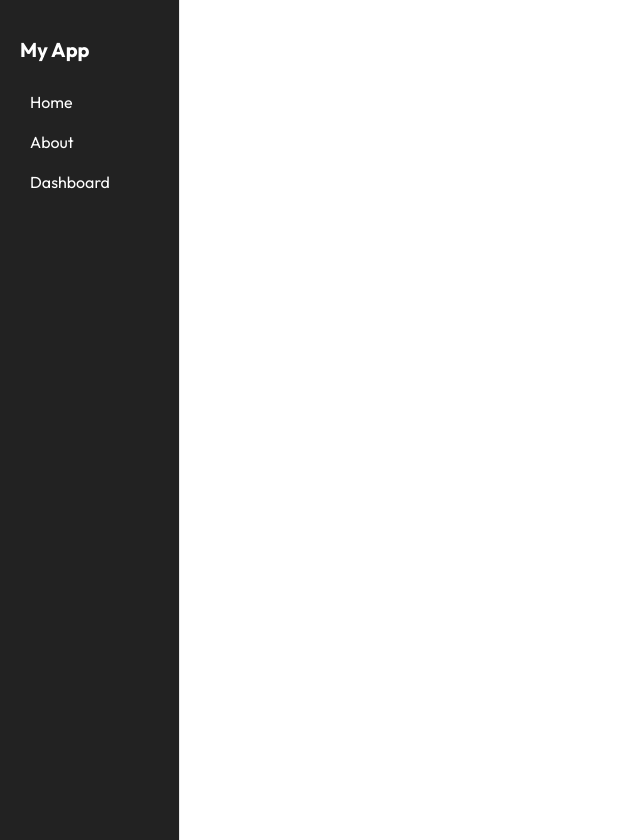
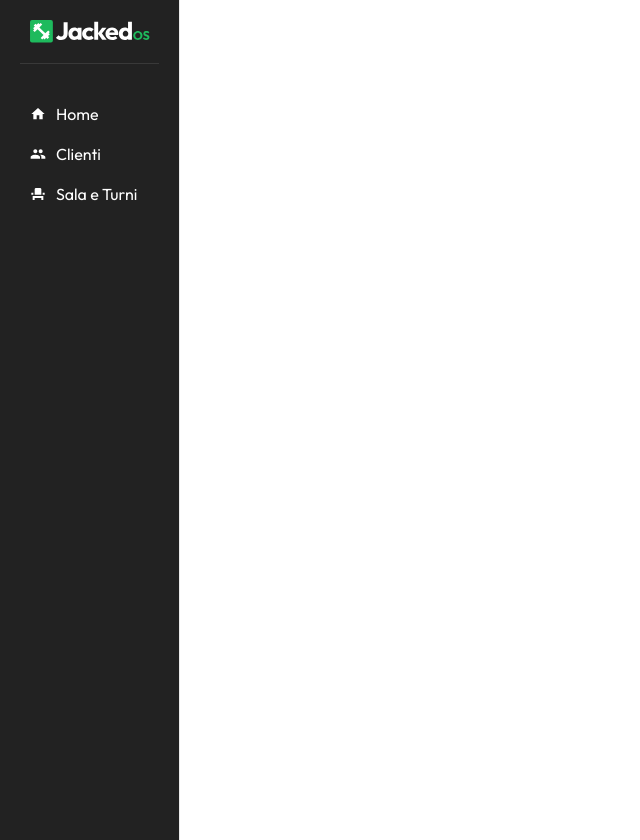
Before and after one commit to dflupo/pt-frontend, a React (Vite) app: page / in a window 1280 px wide. Shown: the whole page, without its empty margins (0-640 px from the left). Built offline with nearby package versions, Linux system fonts and the light colour scheme; sample sign-in values are in the browser's storage.

Commit message:
FIX Sidebar and Add Logo

```diff
--- a/src/App.jsx
+++ b/src/App.jsx
@@ -21,7 +21,7 @@ function App() {
         <Route path="/" element={<RouteGuard><MainLayout /></RouteGuard>}>
 
           <Route path="gestione-utenti" element={<ManageUsers />} />
-          <Route path="utenti/:name" element={<UserPage />} />
+          <Route path="gestione-utenti/:name" element={<UserPage />} />
 
           <Route path="gestione-sala" element={<ManageBookings />} />
 
--- a/src/components/common/Sidebar/Sidebar.jsx
+++ b/src/components/common/Sidebar/Sidebar.jsx
@@ -1,18 +1,29 @@
 import './Sidebar.scss'
+import { Link } from "react-router-dom";
+import { MdHome, MdPeople, MdEventSeat } from "react-icons/md";
+import Logo from '../../../assets/Logo.svg'
 
-import { Link } from "react-router-dom";
-
-const Sidebar = () => {
+export default function Sidebar() {
   return (
     <div className="sidebar">
-      <h2>My App</h2>
+      <div className="logo-container">
+        <img src={Logo} alt="Logo" className="logo" />
+      </div>
+
       <nav>
-        <Link to="/">Home</Link>
-        <Link to="/about">About</Link>
-        <Link to="/dashboard">Dashboard</Link>
+        <Link to="/">
+          <MdHome className="nav-icon" />
+          <span>Home</span>
+        </Link>
+        <Link to="/gestione-utenti">
+          <MdPeople className="nav-icon" />
+          <span>Clienti</span>
+        </Link>
+        <Link to="/gestione-sala">
+          <MdEventSeat className="nav-icon" />
+          <span>Sala e Turni</span>
+        </Link>
       </nav>
     </div>
   );
 };
-
-export default Sidebar;
--- a/src/components/common/Sidebar/Sidebar.scss
+++ b/src/components/common/Sidebar/Sidebar.scss
@@ -17,7 +17,10 @@
       color: white;
       padding: 10px;
       border-radius: 5px;
-      transition: background 0.3s;
+      transition: 0.3s;
+      display: flex;
+      align-items: center;
+      gap: 10px;
 
       &:hover {
         background-color: #444;
@@ -25,3 +28,17 @@
     }
   }
 }
+
+.logo-container {
+  display: flex;
+  justify-content: center;
+  align-items: center;
+  margin-bottom: 30px;
+  padding-bottom: 20px;
+  border-bottom: 1px solid rgba(255, 255, 255, 0.1);
+
+  .logo {
+    max-width: 120px;
+    height: auto;
+  }
+}
--- a/src/components/features/UsersTable/UsersTable.jsx
+++ b/src/components/features/UsersTable/UsersTable.jsx
@@ -71,7 +71,7 @@ export default function UsersTable() {
     // Funzione per gestire il click sulla riga
     const handleRowClick = (user) => {
         const nameUrl = formatNameForUrl(user.first_name, user.last_name);
-        navigate(`/users/${nameUrl}`, { state: { userId: user.id } });
+        navigate(`/gestione-utenti/${nameUrl}`, { state: { userId: user.id } });
     };
 
     if (loading) return <div className="users-table-loading">Caricamento utenti...</div>;
```
Also changed, not shown: src/assets/Logo.svg (added).
